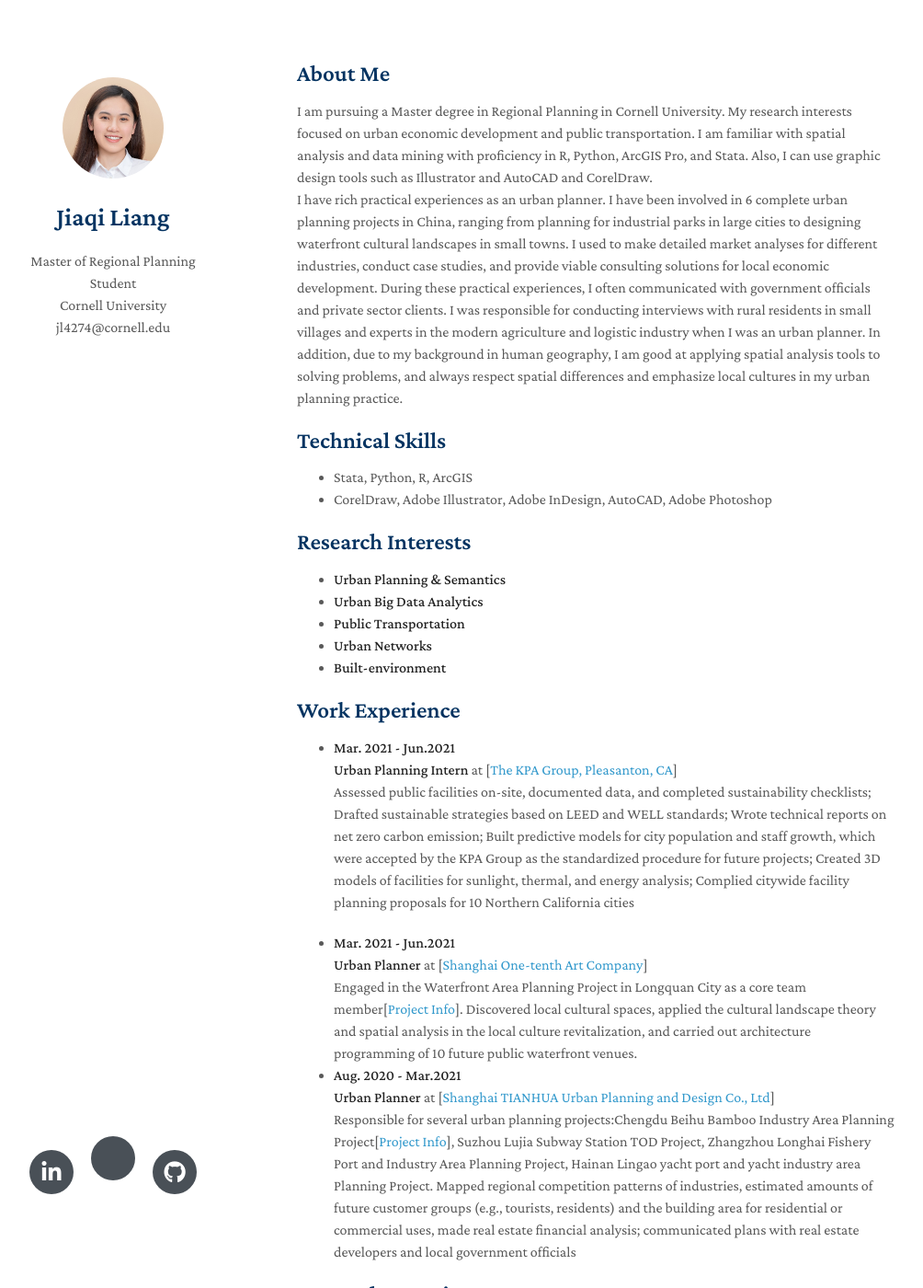
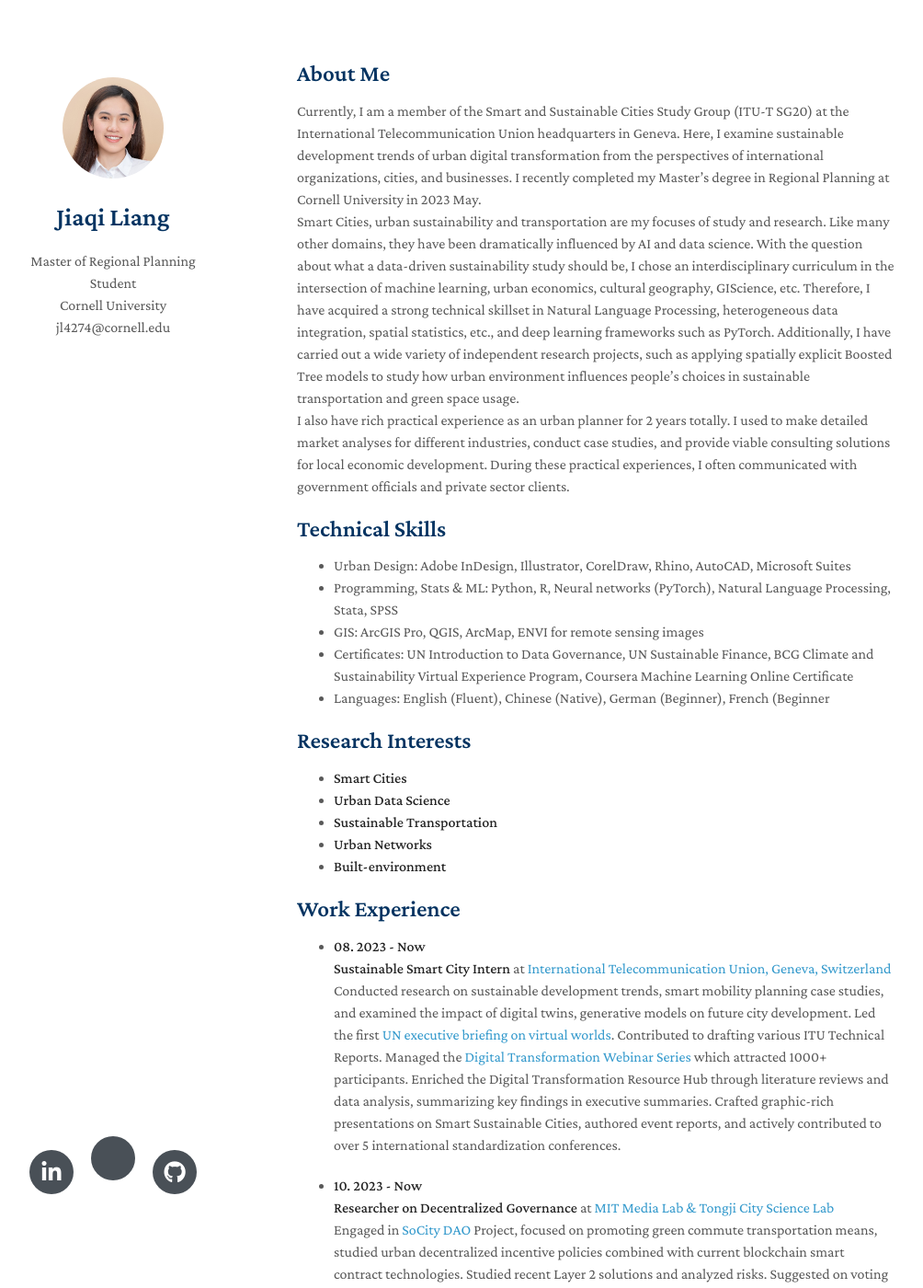
Before and after one commit to april29liang/.github.io, a Jekyll site: the page built from index.md, in a window 1280 px wide and 1400 px high. Shown: the whole window at 92% size, without its empty margins (147-1151 px from the left). Built offline with Jekyll 4.4.1, drawn with Linux system fonts in a browser that asks for light colours; nearby versions of some CDN libraries; a style sheet for code colours, icons or effects is not loaded; our own code applies the rules of GitHub Pages for plain Markdown files; some of the changed text lies outside the part shown.

Commit message:
Update index.md

```diff
--- a/index.md
+++ b/index.md
@@ -3,40 +3,63 @@
 ---
 
 ## About Me
-I am pursuing a Master degree in Regional Planning in Cornell University. My research interests focused on urban economic development and public transportation. I am familiar with spatial analysis and data mining with proficiency in R, Python, ArcGIS Pro, and Stata. Also, I can use graphic design tools such as Illustrator and AutoCAD and CorelDraw.
+Currently, I am a member of the Smart and Sustainable Cities Study Group (ITU-T SG20) at the International Telecommunication Union headquarters in Geneva. Here, I examine sustainable development trends of urban digital transformation from the perspectives of international organizations, cities, and businesses. I recently completed my Master's degree in Regional Planning at Cornell University in 2023 May.
 <br>
-I have rich practical experiences as an urban planner. I have been involved in 6 complete urban planning projects in China, ranging from planning for industrial parks in large cities to designing waterfront cultural landscapes in small towns. I used to make detailed market analyses for different industries, conduct case studies, and provide viable consulting solutions for local economic development. During these practical experiences, I often communicated with government officials and private sector clients. I was responsible for conducting interviews with rural residents in small villages and experts in the modern agriculture and logistic industry when I was an urban planner. In addition, due to my background in human geography, I am good at applying spatial analysis tools to solving problems, and always respect spatial differences and emphasize local cultures in my urban planning practice.
+Smart Cities, urban sustainability and transportation are my focuses of study and research. Like many other domains, they have been dramatically influenced by AI and data science. With the question about what a data-driven sustainability study should be, I chose an interdisciplinary curriculum in the intersection of machine learning, urban economics, cultural geography, GIScience, etc. Therefore, I have acquired a strong technical skillset in Natural Language Processing, heterogeneous data integration, spatial statistics, etc., and deep learning frameworks such as PyTorch. Additionally, I have carried out a wide variety of independent research projects, such as applying spatially explicit Boosted Tree models to study how urban environment influences people’s choices in sustainable transportation and green space usage.
+<br>
+I also have rich practical experience as an urban planner for 2 years totally. I used to make detailed market analyses for different industries, conduct case studies, and provide viable consulting solutions for local economic development. During these practical experiences, I often communicated with government officials and private sector clients.
 
 ## Technical Skills
-- Stata, Python, R, ArcGIS
-- CorelDraw, Adobe Illustrator, Adobe InDesign, AutoCAD, Adobe Photoshop
-
+- Urban Design: Adobe InDesign, Illustrator, CorelDraw, Rhino, AutoCAD, Microsoft Suites
+- Programming, Stats & ML: Python, R, Neural networks (PyTorch), Natural Language Processing, Stata, SPSS
+- GIS: ArcGIS Pro, QGIS, ArcMap, ENVI for remote sensing images
+- Certificates: UN Introduction to Data Governance, UN Sustainable Finance, BCG Climate and Sustainability Virtual Experience Program, Coursera Machine Learning Online Certificate
+- Languages: English (Fluent), Chinese (Native), German (Beginner), French (Beginner
 
 ## Research Interests
 
-- **Urban Planning & Semantics**
-- **Urban Big Data Analytics**
-- **Public Transportation**
+- **Smart Cities**
+- **Urban Data Science**
+- **Sustainable Transportation**
 - **Urban Networks**
 - **Built-environment**
 
 ## Work Experience
-- **Mar. 2021 - Jun.2021**
+- **08. 2023 - Now**
   <br>
-  **Urban Planning Intern** at [[The KPA Group, Pleasanton, CA](https://thekpagroup.com/home)]
+  **Sustainable Smart City Intern** at [International Telecommunication Union, Geneva, Switzerland](https://www.itu.int/cities)
   <br>
-  Assessed public facilities on-site, documented data, and completed sustainability checklists; Drafted sustainable strategies based on LEED and WELL standards; Wrote technical reports on net zero carbon emission; Built predictive models for city population and staff growth, which were accepted by the KPA Group as the standardized procedure for future projects; Created 3D models of facilities for sunlight, thermal, and energy analysis; Complied citywide facility planning proposals for 10 Northern California cities
+  Conducted research on sustainable development trends, smart mobility planning case studies, and examined the impact of digital twins, generative models on future city development. Led the first [UN executive briefing on virtual worlds](https://www.itu.int/net/epub/TSB/2024-UN-Executive-Briefing-on-unlocking-potential/index.html#p=1). Contributed to drafting various ITU Technical Reports. Managed the [Digital Transformation Webinar Series](https://www.itu.int/cities/digitaltransformationdialogues/) which attracted 1000+ participants. Enriched the Digital Transformation Resource Hub through literature reviews and data analysis, summarizing key findings in executive summaries. Crafted graphic-rich presentations on Smart Sustainable Cities, authored event reports, and actively contributed to over 5 international standardization conferences.
 
-- **Mar. 2021 - Jun.2021**
+- **10. 2023 - Now**
   <br>
-  **Urban Planner** at [[Shanghai One-tenth Art Company](https://www.onetenth.cn/en/home/)]
+  **Researcher on Decentralized Governance** at [MIT Media Lab & Tongji City Science Lab](https://www.media.mit.edu/projects/socity-dao/overview/)
   <br>
-  Engaged in the Waterfront Area Planning Project in Longquan City as a core team member[[Project Info](https://www.onetenth.cn/en/cities/p_f992b662a4c3d36c3a92f7c7bd14cbd2)]. Discovered local cultural spaces, applied the cultural landscape theory and spatial analysis in the local culture revitalization, and carried out architecture programming of 10 future public waterfront venues.
-- **Aug. 2020 - Mar.2021**
+ Engaged in [SoCity DAO](https://www.socitydao.org/) Project, focused on promoting green commute transportation means, studied urban decentralized incentive policies combined with current blockchain smart contract technologies. Studied recent Layer 2 solutions and analyzed risks. Suggested on voting models, reputation score and governance token system design and promoted pro-social, pro-sustainable behaviors in cities; helped develop the Green Commute App.
+
+- **05. 2022 - 10. 2022**
   <br>
-  **Urban Planner** at [[Shanghai TIANHUA Urban Planning and Design Co., Ltd](https://www.thape.com/?locale=en)]
+  **Sustainability Assessment Intern** at [The KPA Group, Pleasanton, CA](https://thekpagroup.com/home)
   <br>
-  Responsible for several urban planning projects:Chengdu Beihu Bamboo Industry Area Planning Project[[Project Info](https://www.thape.com/works/60)], Suzhou Lujia Subway Station TOD Project, Zhangzhou Longhai Fishery Port and Industry Area Planning Project, Hainan Lingao yacht port and yacht industry area Planning Project. Mapped regional competition patterns of industries, estimated amounts of future customer groups (e.g., tourists, residents) and the building area for residential or commercial uses, made real estate financial analysis; communicated plans with real estate developers and local government officials
+  Assessed public facilities on-site, documented data, and completed sustainability checklists; Drafted sustainable strategies based on LEED and WELL standards for 3 California cities; Wrote technical reports on net zero carbon emission; Built predictive models for city population and staff growth, which were accepted by the KPA Group as the standardized procedure for future projects; Created 3D models of facilities for sunlight, thermal, and energy analysis; Complied citywide facility planning proposals for 10 Northern California cities
+
+- **08. 2022 - 12. 2022**
+  <br>
+  **GIS Graduate Assistant** at [Cornell University](https://aap.cornell.edu/)
+  <br>
+  Responsible for course CRP 4080: Introduction to GIS, covered geospatial data processing, thematic mapping, geocoding, georeferencing, network analysis, assisted with Python coding labs, and usage of analysis tools like ArcGIS Pro, ArcGIS Online and Geoda. Managed, published and used ArcGIS Online shapefiles and geodatasets in Cornell CUGIS platform.
+
+- **03. 2021 - 06. 2021**
+  <br>
+  **Urban Consultant** at [Shanghai One-tenth Art Company](https://www.onetenth.cn/en/home/)
+  <br>
+  Engaged in the [Waterfront Area Planning Project](https://www.onetenth.cn/en/cities/p_f992b662a4c3d36c3a92f7c7bd14cbd2) in Longquan City as a core team member. Discovered local cultural spaces, applied the cultural landscape theory and spatial analysis in the local culture revitalization, and carried out architecture programming of 10 future public waterfront venues.
+
+- **08. 2020 - 03.2021**
+  <br>
+  **Urban Consultant** at [[Shanghai TIANHUA Urban Planning and Design Co., Ltd](https://www.thape.com/?locale=en)]
+  <br>
+  Shaped strategic concepts, and communicated with clients for 6 strategic master planning projects including [Chengdu Beihu Bamboo Industry Area Planning Project](https://www.thape.com/works/60), Suzhou Lujia Subway Station TOD Project, Zhangzhou Longhai Fishery Port and Industry Area Planning Project, Hainan Lingao yacht port and yacht industry area Planning Project. Built models by muti-source data to estimate feasible development amount, and compared to clients’ need. Interviewed industry experts, government officials, drafted questionnaires, and wrote summaries. Scraped land transaction, market rent, and compensation data to estimate overall returns of projects. Studied green technology trends, mapped market competition, evaluated global value chain for sustainable building technologies, bamboo, yacht and marine industry, and estimated future market growth.
 
 ## Research Experience
 
@@ -52,9 +75,21 @@
   <br>
   Established the group project as the leader; Archived and preprocessed social-economic, NPP-VIIRS nighttime light imagery, and POI data related to high-speed railway stations at both county and city levels; Used geocoding services to enrich heterogeneous raw data with their geographic information. Used focal statistics to measure station area development based on night activity; Implemented multivariate regression analysis and Difference-in-Difference estimation to determine the statistical importance of station construction based on panel data ranging from 2012 to 2016
 
-- **Indonesia Case Study of the Development Research about Science, Technology and Innovation Parks in Asian-Pacific Countries** *sponsored by United Nations Economic and Social Commission for Asia and the Pacific* 09/2018-06/2019
+- **Spatial Analysis of the Effect of Public Transit on Median Earnings in NYC** 02/2022-05/2022
   <br>
-  Conducted literature review and analyzed cases of Indonesia STI parks; Wrote a report about the history, type and operation of Indonesia STI parks; Discussed current studies of other Asian-Pacific countries
+  Archived and preprocessed social-economic and POI data related to public transit. Used hotspot analysis to significant spatial clusters of high earnings, implemented multivariate regression analysis and Spatial Error and Spatial Lag models to determine the statistical importance of public transit accessibility on different groups of people.
+
+- **Influence of Active Transportation to Work on Obesity at U.S. County Level** 09/2021-12/2021
+  <br>
+  Accessed US Census and ACS socioeconomic, transportation usage and obesity data of 3,098 counties. Utilized multivariate regression explore the importance of the usage of active transportation on county-level obesity by controlling other health-related factors.
+
+- **Predicting Sustainable Transportation Choices of NYC Residents** 03/2022-05/2022
+  <br>
+  Predicted frequency of sustainable trips and whether people choose sustainable transportation for commuting by applying Random Forest and Boosting models. Analyzed effects of socio-economic and geographical factors on the choice of sustainable transportation.
+
+- **Case Study of the Development Research about Science, Technology and Innovation Parks in Asian-Pacific Countries** *sponsored by United Nations Economic and Social Commission for Asia and the Pacific (UNESCAP)* 09/2018-06/2019
+  <br>
+  Conducted literature review and analyzed cases of Indonesia STI parks; Wrote a report about the history, type and operation of Indonesia STI parks; Discussed current studies of other Asian-Pacific countries.
 
 - **Mapping World Cruise Port Network** 12/2018-03/2019
   <br>
@@ -71,4 +106,6 @@
 
 ## Honors and Prizes
 - **Excellent Undergraduate Student of Shanghai** *awarded by Shanghai Municipal Education Commission* 06/2020
-- **China National Scholarship** *awarded by Ministry of Education of the People’s Republic of China* 09/2018
+- **China National Scholarship** *Top 0.2% of 27,000,000 students; awarded by Ministry of Education of the People’s Republic of China* 09/2018
+- **Excellent Student in 2016, 2017, and 2018** *awarded by East China Normal University*
+- **Premium Scholarship in 2016**, *awarded by East China Normal University*
```
